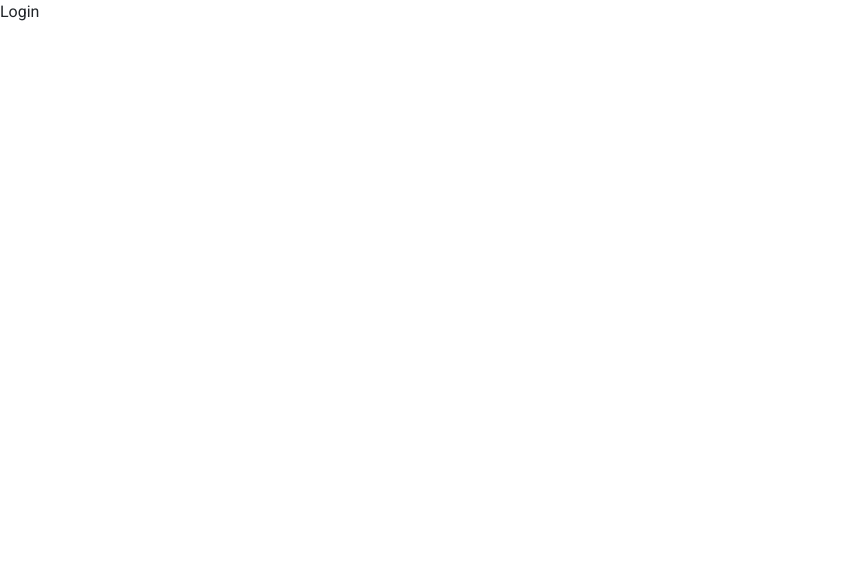
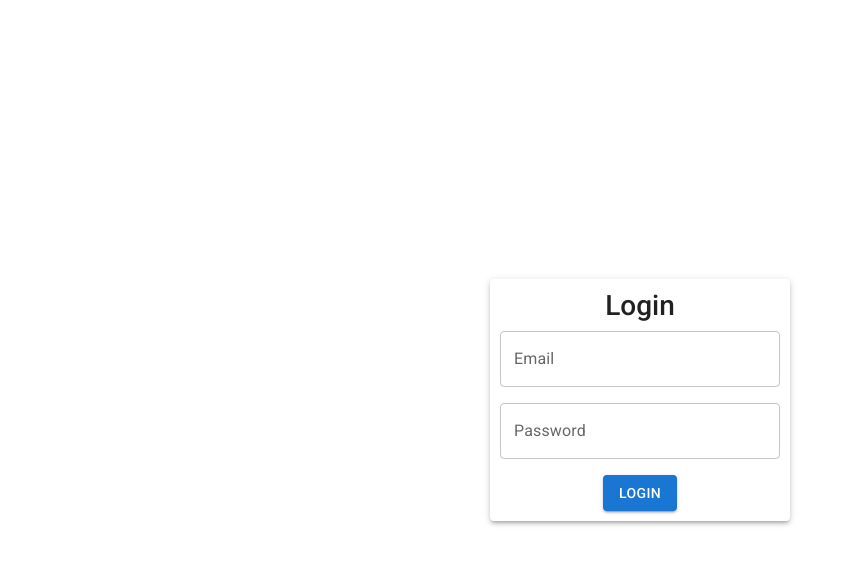
Before and after one commit to velocityvimannagar/admin-portal-9th-march, a React (Create React App) app: page /login in a window 1280 px wide. Shown: the top 564 px of the page, without its empty margins (0-854 px from the left). Built offline with nearby package versions, Linux system fonts and the light colour scheme.

Commit message:
Added Login Component

```diff
--- a/package.json
+++ b/package.json
@@ -10,12 +10,14 @@
     "@testing-library/jest-dom": "^5.17.0",
     "@testing-library/react": "^13.4.0",
     "@testing-library/user-event": "^13.5.0",
+    "formik": "^2.4.6",
     "react": "^18.3.1",
     "react-dom": "^18.3.1",
     "react-router-dom": "^6.24.1",
     "react-scripts": "5.0.1",
     "sass": "^1.77.8",
-    "web-vitals": "^2.1.4"
+    "web-vitals": "^2.1.4",
+    "yup": "^1.4.0"
   },
   "scripts": {
     "start": "react-scripts start",
--- a/src/auth/LoginComponent.js
+++ b/src/auth/LoginComponent.js
@@ -1,14 +1,56 @@
 import { useNavigate } from "react-router-dom";
 import { useAuth } from "../hooks/UseAuth";
 import { useEffect } from "react";
+import { Button, Paper, TextField } from "@mui/material";
+import "./LoginComponent.scss"
+import { useFormik } from "formik";
+import * as yup from 'yup';
 
-export function LoginComponent(){
+
+export function LoginComponent() {
     const navigate = useNavigate();
     const isAuthenticated = useAuth();
-    useEffect(()=>{
-        if(isAuthenticated){
-            navigate('/pages')
-        }
+    useEffect(() => {
+        // if (isAuthenticated) {
+        //     navigate('/pages')
+        // }
     }, [])
-    return <div> Login</div>
+    const validationSchema = yup.object({
+        email: yup
+            .string('Enter your email')
+            .email('Enter a valid email')
+            .required('Email is required'),
+        password: yup
+            .string('Enter your password')
+            .min(8, 'Password should be of minimum 8 characters length')
+            .required('Password is required'),
+    });
+
+    const formik = useFormik({
+        initialValues: {
+            email: '',
+            password: '',
+        },
+        validationSchema: validationSchema,
+        onSubmit: (values) => {
+            // Login API call
+            localStorage.setItem("token", "some-token")
+            navigate("/pages")
+        },
+    });
+    return <div className="login-component">
+        <Paper elevation={3} className="form-container" >
+            <form className="d-flex align-items-center flex-column" onSubmit={formik.handleSubmit}>
+                <h3>Login</h3>
+                <TextField fullWidth
+                    name="email" label="Email" className="mb-3" value={formik.values.email} onChange={formik.handleChange} onBlur={formik.handleBlur}
+                    error={formik.touched.email && Boolean(formik.errors.email)}
+                    helperText={formik.touched.email && formik.errors.email} />
+                <TextField fullWidth type="password" name="password" label="Password" className="mb-3" value={formik.values.password} onChange={formik.handleChange} onBlur={formik.handleBlur}
+                    error={formik.touched.password && Boolean(formik.errors.password)}
+                    helperText={formik.touched.password && formik.errors.password} />
+                <Button variant="contained" type="submit">Login</Button>
+            </form>
+        </Paper>
+    </div>
 }
--- /dev/null
+++ b/src/auth/LoginComponent.scss
@@ -0,0 +1,13 @@
+.login-component{
+    display: flex;
+    height: 100vh;
+    width: 100vw;
+    justify-content: center;
+    align-items: center;
+    .form-container{
+        display: flex;
+        flex-direction: column;
+        padding: 10px;
+        width: 300px;
+    }
+}
--- a/src/pages/PagesComponent.js
+++ b/src/pages/PagesComponent.js
@@ -7,9 +7,10 @@ export function PagesComponent(){
     const isAuthenticated = useAuth();
     console.log(isAuthenticated)
     useEffect(()=>{
-        if(!isAuthenticated){
-            navigate('/login')
-        }
+        // console.log('Navigate back')
+        // if(!isAuthenticated){
+        //     navigate('/login')
+        // }
     }, [])
 
     return <div>
```
Also changed, not shown: 1 other file (tests, documents, lock files or other folders).
